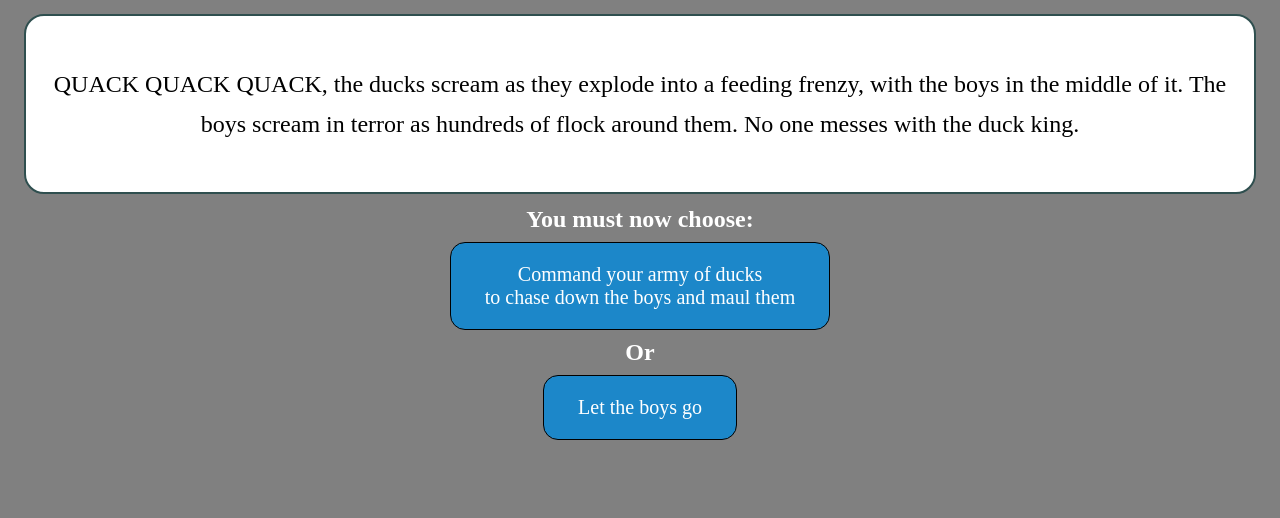
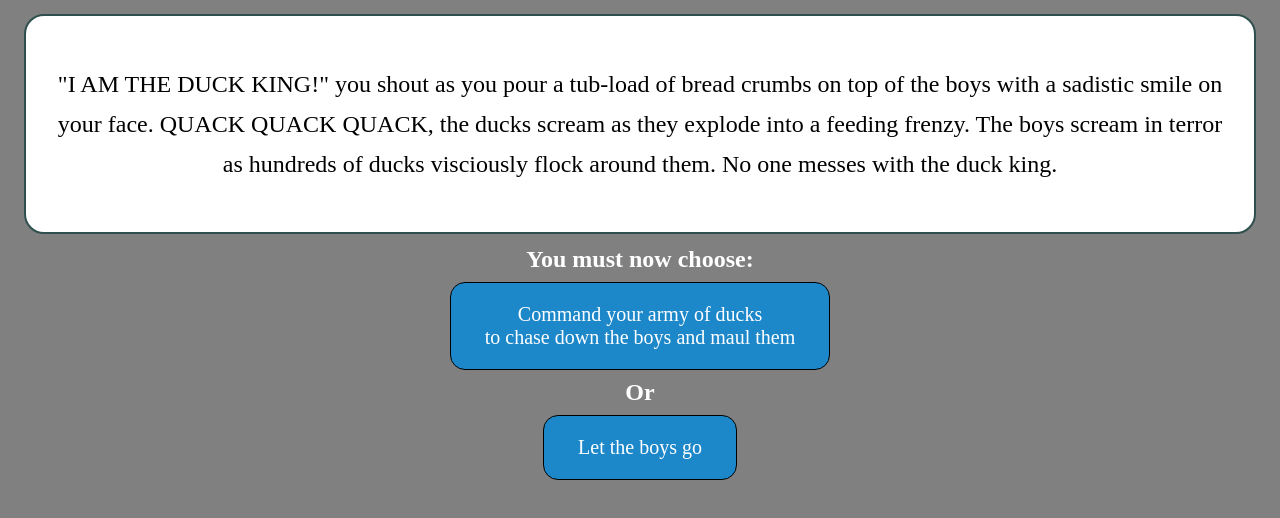
Before and after one commit to et-bol/The-Duck-King, a plain HTML site: page story/page5b.html in a window 1280 px wide. Shown: the part 166-684 px from the top of the page. Drawn offline with Linux system fonts and the light colour scheme.

Commit message:
Update page5b.html

```diff
--- a/story/page5b.html
+++ b/story/page5b.html
@@ -23,7 +23,7 @@
 
             <div class="content">
                 <p>
-                QUACK QUACK QUACK, the ducks scream as they explode into a feeding frenzy, with the boys in the middle of it. The boys scream in terror as hundreds of flock around them. No one messes with the duck king.
+                "I AM THE DUCK KING!" you shout as you pour a tub-load of bread crumbs on top of the boys with a sadistic smile on your face. QUACK QUACK QUACK, the ducks scream as they explode into a feeding frenzy. The boys scream in terror as hundreds of ducks visciously flock around them. No one messes with the duck king.
                 </p>
             </div>
 
```
